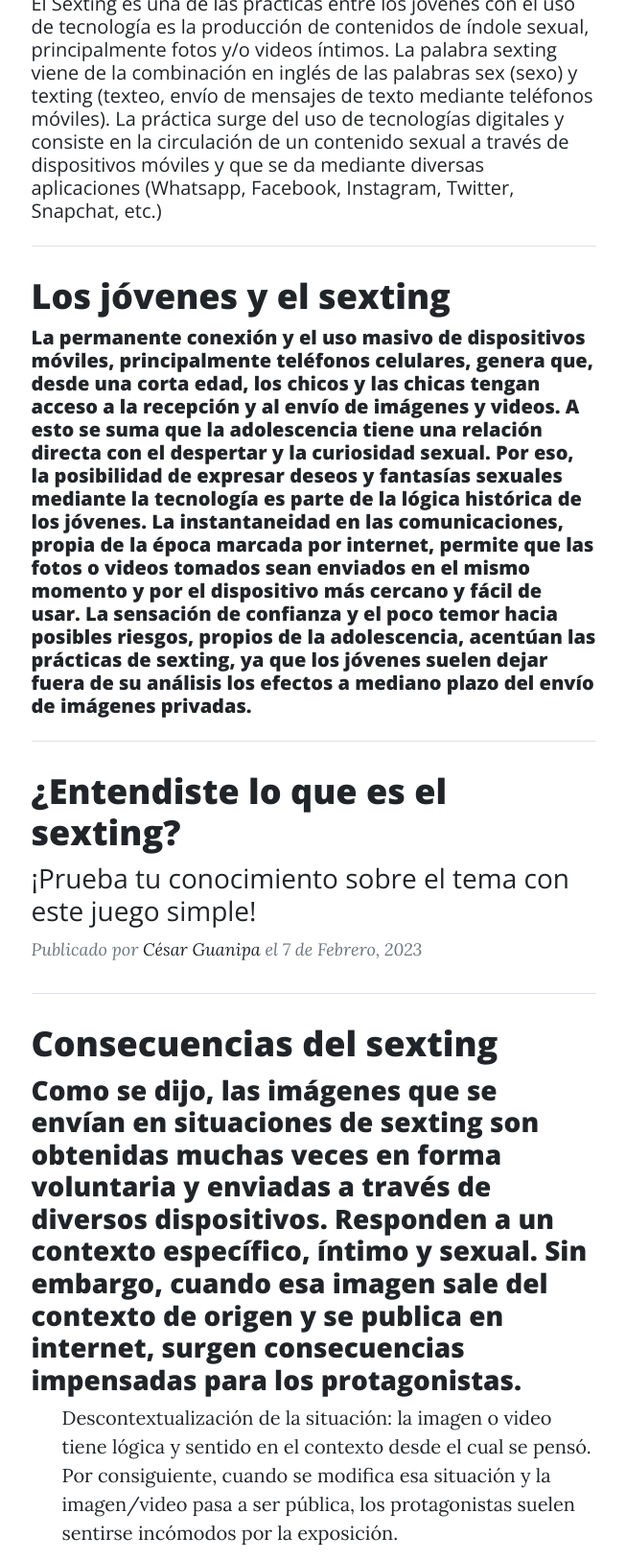
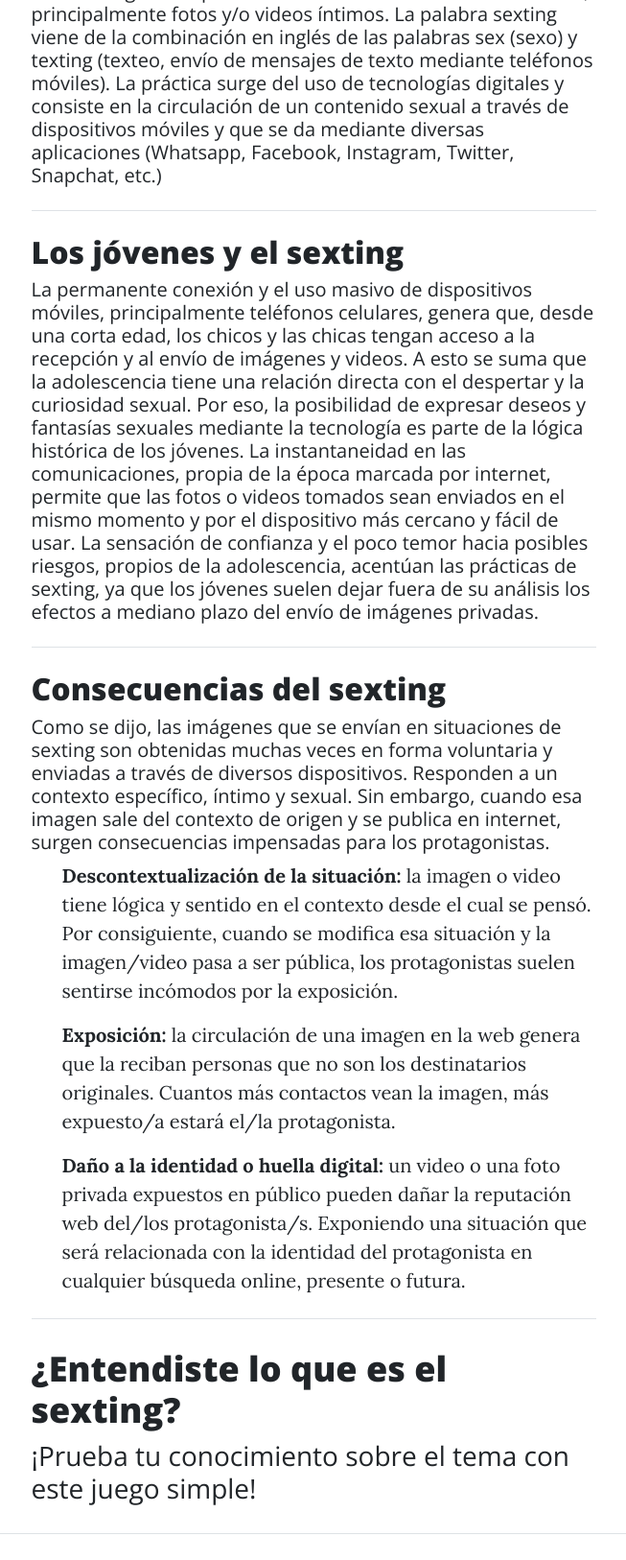
Before and after one commit to Guanips/Projecto-Sexting-DW2, a plain HTML site: page index.html in a window 1280 px wide. Shown: the part 672-2298 px from the top of the page at 96% size, without its empty margins (313-966 px from the left). Drawn offline with nearby package versions, Linux system fonts and the light colour scheme.

Commit message:
se realizaron ajustes finales a la pagina

```diff
--- a/index.html
+++ b/index.html
@@ -32,7 +32,7 @@
             </div>
         </nav>
         <!-- Header de la pagina-->
-        <header class="masthead" style="background-image: url('assets/img/home-bg.jpg')">
+        <header class="masthead" style="background-image: url('assets/img/sexting-cuarentena-1024x576.jpg')">
             <div class="container position-relative px-4 px-lg-5">
                 <div class="row gx-4 gx-lg-5 justify-content-center">
                     <div class="col-md-10 col-lg-8 col-xl-7">
@@ -50,12 +50,10 @@
                 <div class="col-md-10 col-lg-8 col-xl-7">
                     <!-- Info-->
                     <div class="post-preview">
-                        <a href="post.html">
                             <h2 class="post-title">Sexting, ¿Que es?</h2>
                             <h5 class="post-subtitle">El Sexting es una de las prácticas entre los jóvenes con el uso de tecnología es la producción de contenidos de índole sexual, principalmente fotos y/o videos íntimos.
                                 La palabra sexting viene de la combinación en inglés de las palabras sex (sexo) y texting (texteo, envío de mensajes de texto mediante teléfonos móviles). La práctica surge del uso de tecnologías digitales y consiste en la circulación de un contenido sexual a través de dispositivos móviles y que se da mediante diversas aplicaciones (Whatsapp, Facebook, Instagram, Twitter, Snapchat, etc.)
                                 </h5>
-                        </a>
 
 
 
@@ -64,43 +62,40 @@
                     <hr class="my-4" />
 
                     <div class="post-preview">
-                        <a href="post.html"><h2 class="post-title">Los jóvenes y el sexting</h2></a>
-                        <h5>La permanente conexión y el uso masivo de dispositivos móviles, principalmente teléfonos celulares, genera que, desde una corta edad, los chicos y las chicas tengan acceso a la recepción y al envío de imágenes y videos. A esto se suma que la adolescencia tiene una relación directa con el despertar y la curiosidad sexual. Por eso, la posibilidad de expresar deseos y fantasías sexuales mediante la tecnología es parte de la lógica histórica de los jóvenes.
+                    <h2 class="post-title">Los jóvenes y el sexting</h2>
+                        <h5 class="post-subtitle">La permanente conexión y el uso masivo de dispositivos móviles, principalmente teléfonos celulares, genera que, desde una corta edad, los chicos y las chicas tengan acceso a la recepción y al envío de imágenes y videos. A esto se suma que la adolescencia tiene una relación directa con el despertar y la curiosidad sexual. Por eso, la posibilidad de expresar deseos y fantasías sexuales mediante la tecnología es parte de la lógica histórica de los jóvenes.
                             La instantaneidad en las comunicaciones, propia de la época marcada por internet, permite que las fotos o videos tomados sean enviados en el mismo momento y por el dispositivo más cercano y fácil de usar. La sensación de confianza y el poco temor hacia posibles riesgos, propios de la adolescencia, acentúan las prácticas de sexting, ya que los jóvenes suelen dejar fuera de su análisis los efectos a mediano plazo del envío de imágenes privadas.
                               </h5>
                     </div>
                     <!-- Division-->
                     <hr class="my-4" />
                     <!-- Parte juego cesar-->
+
+                    <!-- Division-->
+
+
                     <div class="post-preview">
+
+                            <h2 class="post-title">Consecuencias del sexting</h2>
+                            <h5  class="post-subtitle">Como se dijo, las imágenes que se envían en situaciones de sexting son obtenidas muchas veces en forma voluntaria y enviadas a través de diversos dispositivos. Responden a un contexto específico, íntimo y sexual. Sin embargo, cuando esa imagen sale del contexto de origen y se publica en internet, surgen consecuencias impensadas para los protagonistas.</h5>
+                            <div class="post-subtitle">
+                                <ul><b>Descontextualización de la situación:</b> la imagen o video tiene lógica y sentido en el contexto desde el cual se pensó. Por consiguiente, cuando se modifica esa situación y la imagen/video pasa a ser pública, los protagonistas suelen sentirse incómodos por la exposición.</ul>
+                                <ul><b>Exposición:</b> la circulación de una imagen en la web genera que la reciban personas que no son los destinatarios originales. Cuantos más contactos vean la imagen, más expuesto/a estará el/la protagonista.</ul>
+                                <ul><b>Daño a la identidad o huella digital:</b> un video o una foto privada expuestos en público pueden dañar la reputación web del/los protagonista/s. Exponiendo una situación que será relacionada con la       identidad del protagonista en cualquier búsqueda online, presente o futura.</ul>
+                            </div>
+
+                    </div>
+                    <!-- Division-->
+                    <hr class="my-4" />
+                    <div class="post-preview lastArticle">
                         <a href="juego.html">
                             <h2 class="post-title">¿Entendiste lo que es el sexting?</h2>
                             <h3 class="post-subtitle">¡Prueba tu conocimiento sobre el tema con este juego simple!</h3>
                         </a>
-                        <p class="post-meta">
-                            Publicado por
-                            <a href="#!">César Guanipa</a>
-                            el 7 de Febrero, 2023
-                        </p>
-                    </div>
-                    <!-- Division-->
-                    <hr class="my-4" />
-
-                    <div class="post-preview">
-                        <a href="post.html">
-                            <h2 class="post-title">Consecuencias del sexting</h2>
-                            <h3>Como se dijo, las imágenes que se envían en situaciones de sexting son obtenidas muchas veces en forma voluntaria y enviadas a través de diversos dispositivos. Responden a un contexto específico, íntimo y sexual. Sin embargo, cuando esa imagen sale del contexto de origen y se publica en internet, surgen consecuencias impensadas para los protagonistas.</h3>
-
-                            <ul>Descontextualización de la situación: la imagen o video tiene lógica y sentido en el contexto desde el cual se pensó. Por consiguiente, cuando se modifica esa situación y la imagen/video pasa a ser pública, los protagonistas suelen sentirse incómodos por la exposición.</ul>
-                            <ul>Exposición: la circulación de una imagen en la web genera que la reciban personas que no son los destinatarios originales. Cuantos más contactos vean la imagen, más expuesto/a estará el/la protagonista.</ul>
-                            <ul>Daño a la identidad o huella digital: un video o una foto privada expuestos en público pueden dañar la reputación web del/los protagonista/s. Exponiendo una situación que será relacionada con la identidad del protagonista en cualquier búsqueda online, presente o futura.</ul>
-                        </a>
 
                     </div>
-                    <!-- Division-->
-                    <hr class="my-4" />
 
-                    <div class="d-flex justify-content-end mb-4"><a class="btn btn-primary text-uppercase" href="#!">Older Posts →</a></div>
+
                 </div>
             </div>
         </div>
```
Also changed, not shown: assets/img/sexting-cuarentena-1024x576.jpg (added), css/styles.css.
